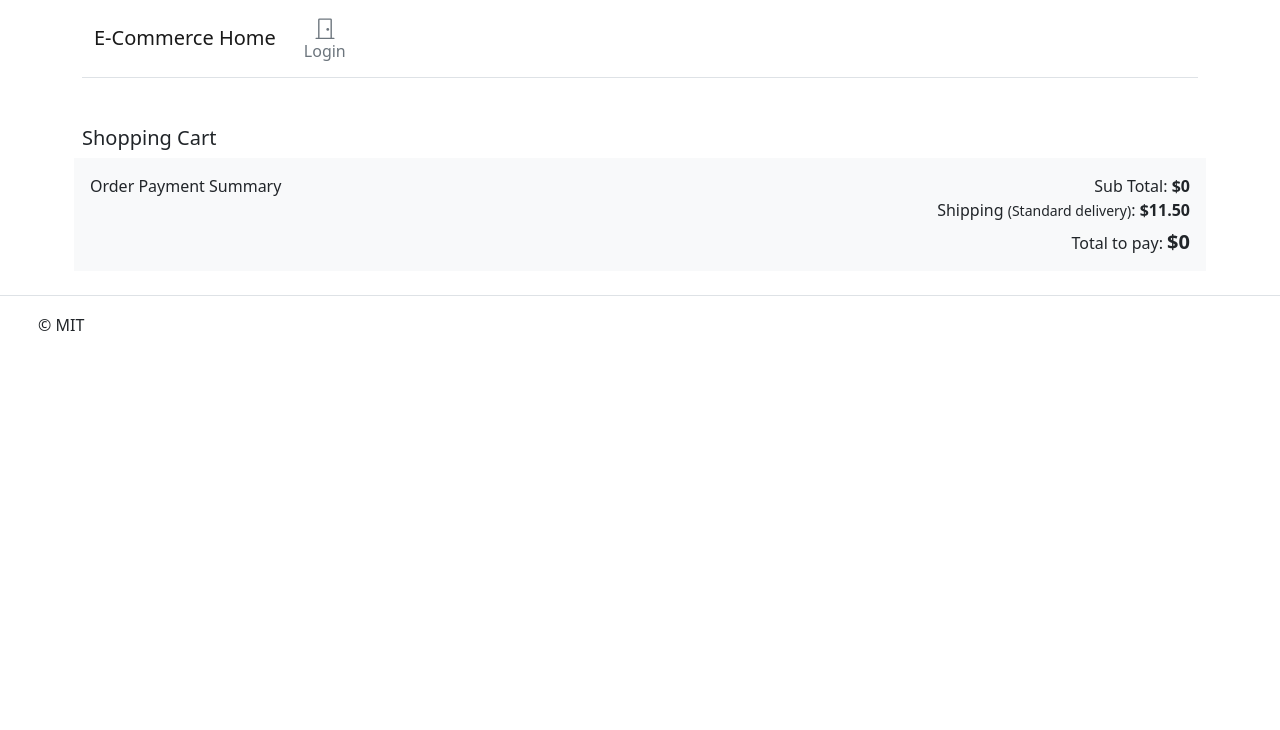
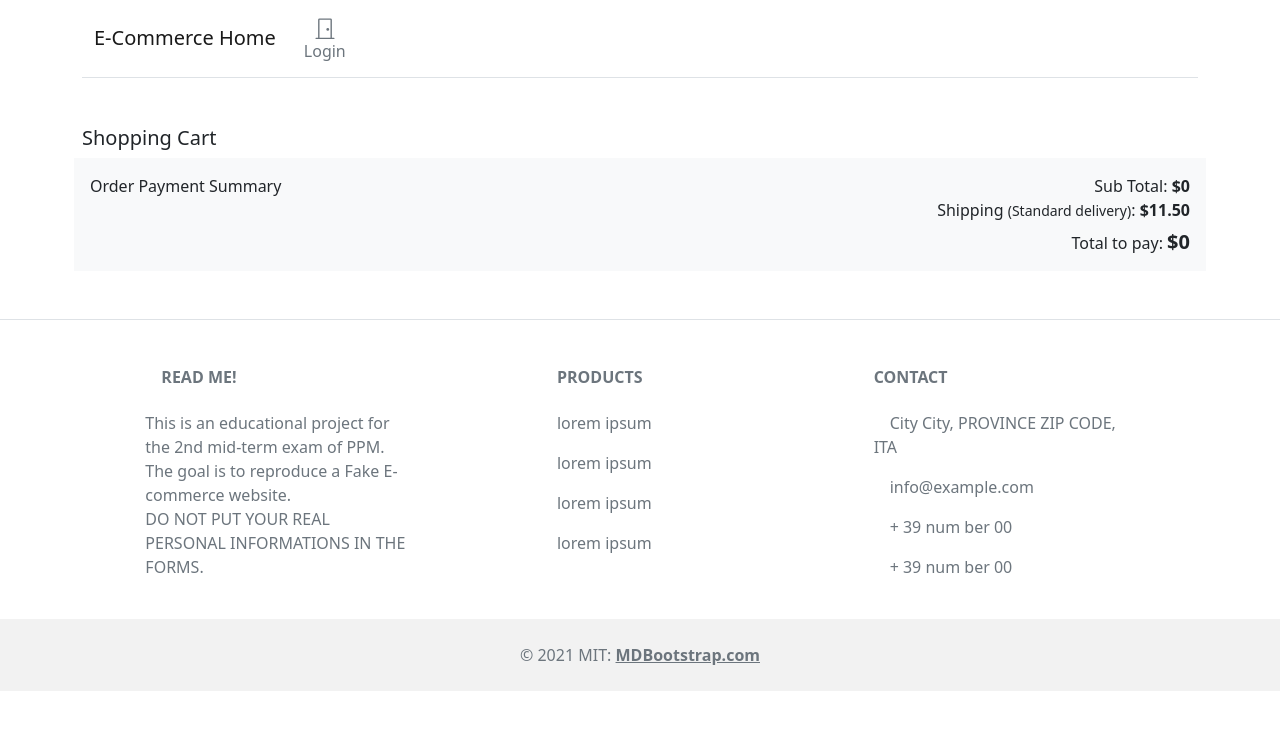
Before and after one commit to MarcoRF02/ecommerce-ppm, a Django app: page /basket/ in a window 1280 px wide. Shown: the top 730 px of the page. Run offline with Django 5.2, Linux system fonts and the light colour scheme.

Commit message:
fixed new things

```diff
--- a/templates/store/base.html
+++ b/templates/store/base.html
@@ -140,19 +140,87 @@
     {% endblock %}</div>
 
 
-<footer class="d-flex flex-wrap justify-content-between align-items-center py-3 my-4 border-top">
-    <div class="col-md-4 d-flex align-items-center">
-      <a href="/" class="mb-3 me-2 mb-md-0 text-body-secondary text-decoration-none lh-1">
-        <svg class="bi" width="30" height="24"><use xlink:href="#bootstrap"></use></svg>
-      </a>
-      <span class="mb-3 mb-md-0 text-body-secondary">© MIT</span>
+<!-- Footer -->
+<footer class="text-center text-lg-start bg-body-tertiary text-muted">
+  <!-- Section: Social media -->
+  <section class="d-flex justify-content-center justify-content-lg-between p-4 border-bottom">
+    <!-- Left -->
+
+    <!-- Right -->
+  </section>
+  <!-- Section: Social media -->
+
+  <!-- Section: Links  -->
+  <section class="">
+    <div class="container text-center text-md-start mt-5">
+      <!-- Grid row -->
+      <div class="row mt-3">
+        <!-- Grid column -->
+        <div class="col-md-3 col-lg-4 col-xl-3 mx-auto mb-4">
+          <!-- Content -->
+          <h6 class="text-uppercase fw-bold mb-4">
+            <i class="fas fa-gem me-3"></i>READ ME!
+          </h6>
+          <p>
+            This is an educational project for the 2nd mid-term exam of PPM.
+              The goal is to reproduce a Fake E-commerce website.<br>
+              DO NOT PUT YOUR REAL PERSONAL INFORMATIONS IN THE FORMS.
+
+          </p>
+        </div>
+        <!-- Grid column -->
+
+        <!-- Grid column -->
+        <div class="col-md-2 col-lg-2 col-xl-2 mx-auto mb-4">
+          <!-- Links -->
+          <h6 class="text-uppercase fw-bold mb-4">
+            Products
+          </h6>
+          <p>
+            lorem ipsum
+          </p>
+          <p>
+            lorem ipsum
+          </p>
+          <p>
+            lorem ipsum
+          </p>
+          <p>
+            lorem ipsum
+          </p>
+        </div>
+        <!-- Grid column -->
+
+        <!-- Grid column -->
+
+        <!-- Grid column -->
+
+        <!-- Grid column -->
+        <div class="col-md-4 col-lg-3 col-xl-3 mx-auto mb-md-0 mb-4">
+          <!-- Links -->
+          <h6 class="text-uppercase fw-bold mb-4">Contact</h6>
+          <p><i class="fas fa-home me-3"></i> City City, PROVINCE ZIP CODE, ITA</p>
+          <p>
+            <i class="fas fa-envelope me-3"></i>
+            info@example.com
+          </p>
+          <p><i class="fas fa-phone me-3"></i> + 39 num ber 00</p>
+          <p><i class="fas fa-print me-3"></i> + 39 num ber 00</p>
+        </div>
+        <!-- Grid column -->
+      </div>
+      <!-- Grid row -->
     </div>
+  </section>
+  <!-- Section: Links  -->
 
-    <ul class="nav col-md-4 justify-content-end list-unstyled d-flex">
-      <li class="ms-3"><a class="text-body-secondary" href="#"><svg class="bi" width="24" height="24"><use xlink:href="#twitter"></use></svg></a></li>
-      <li class="ms-3"><a class="text-body-secondary" href="#"><svg class="bi" width="24" height="24"><use xlink:href="#instagram"></use></svg></a></li>
-      <li class="ms-3"><a class="text-body-secondary" href="#"><svg class="bi" width="24" height="24"><use xlink:href="#facebook"></use></svg></a></li>
-    </ul>
-  </footer>
+  <!-- Copyright -->
+  <div class="text-center p-4" style="background-color: rgba(0, 0, 0, 0.05);">
+    © 2021 MIT:
+    <a class="text-reset fw-bold" href="https://mdbootstrap.com/">MDBootstrap.com</a>
+  </div>
+  <!-- Copyright -->
+</footer>
+
 </body>
 </html>
```
Also changed, not shown: accounts/migrations/0001_initial.py, db.sqlite3, media/images/C1.png (added), media/images/C1_rLRa4WU.png (added), media/images/C2.png (added), media/images/C2_gEsMB3X.png (added), media/images/C3.png (added), media/images/T1.png (added), media/images/Test1_qAMc0eq.png (added), media/images/Test_KzX9Rh5.png (added), orders/migrations/0001_initial.py, store/migrations/0001_initial.py.
